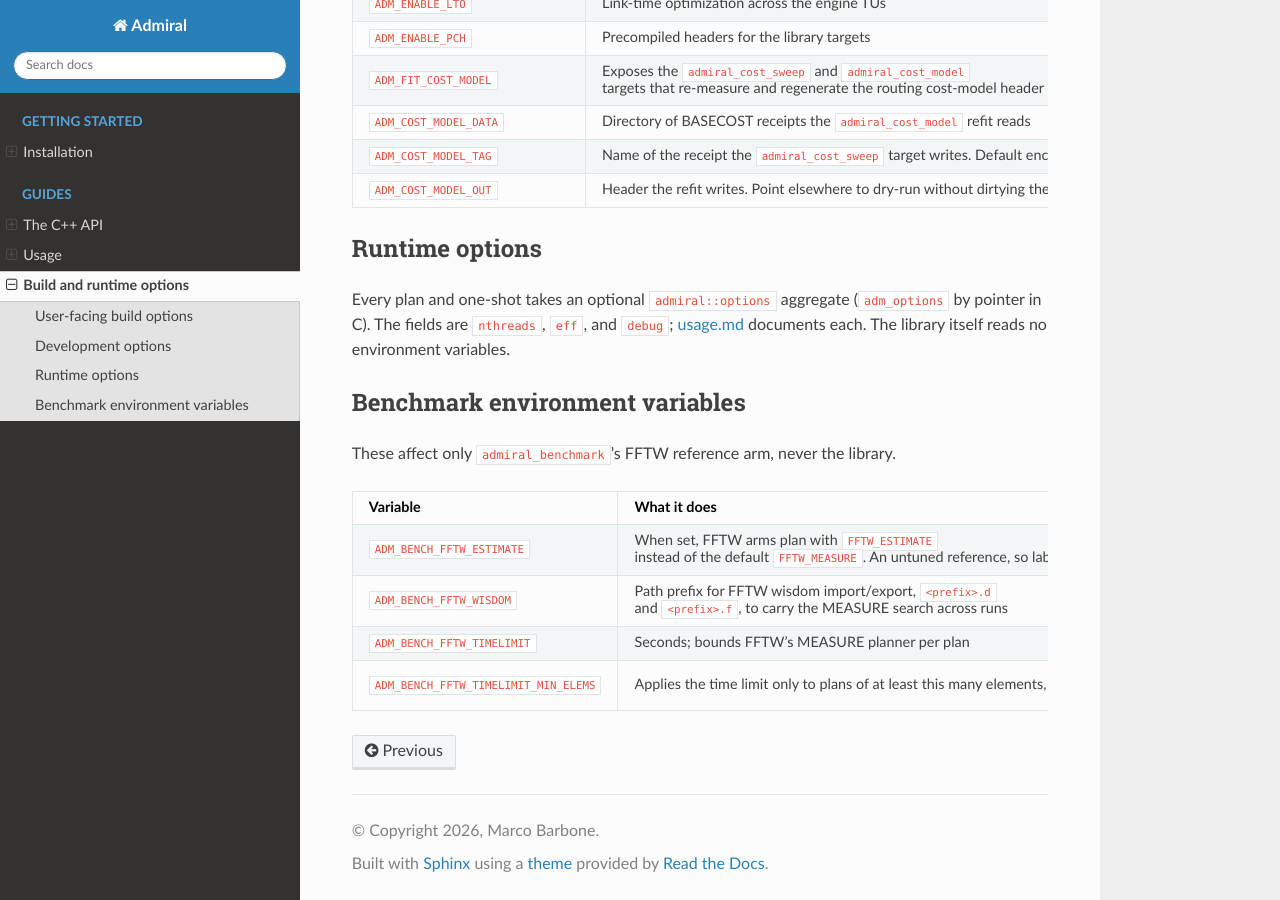
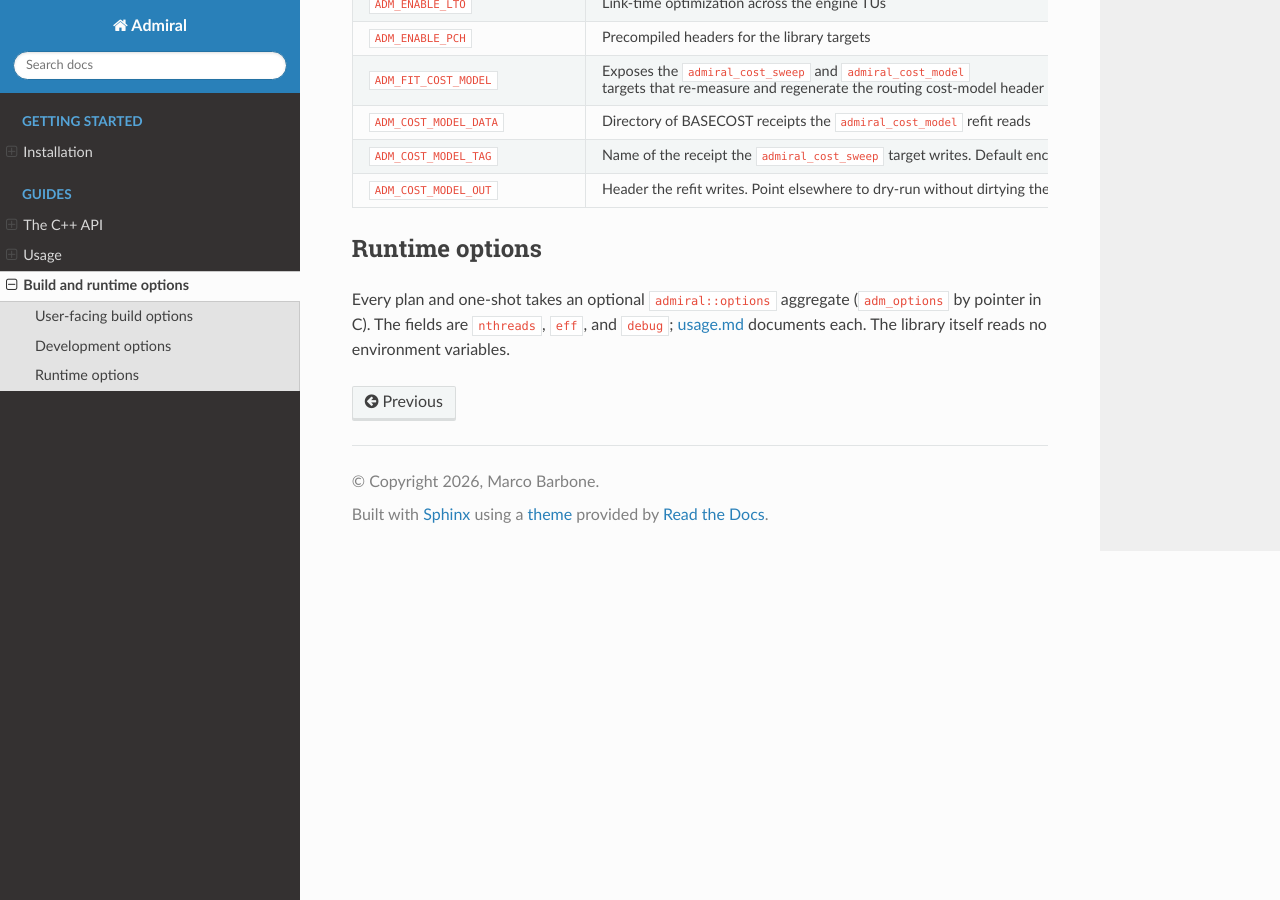
Before and after one commit to DiamonDinoia/admiral, a Sphinx documentation site: the page built from docs/build-options.md, in a window 1280 px wide and 900 px high, scrolled down 1277 px. Built offline with Sphinx 7.4.7 and the Read the Docs theme 3.1.0, drawn with Linux system fonts in a browser that asks for light colours; pages that are not in the unit, such as notebooks, are missing from menus.

Commit message:
refactor: drop the env knobs
ADM_LARGE_ROUTE_PROBE was the only escape hatch for a probe that already has a fallback
path when it throws, so the env var and large_route_probe_disabled() are dead weight;
the fallback constants alone now answer a host where the probe cannot run. The same pass
retires a handful of other getenv()-shaped seams (benchmark harness flags, the dif col
driver's std::function indirection) in favor of the owning call sites that replaced them.

Assisted-by: Claude Opus 5 <noreply@anthropic.com>

```diff
--- a/docs/build-options.md
+++ b/docs/build-options.md
@@ -50,14 +50,3 @@ Every plan and one-shot takes an optional `admiral::options` aggregate
 (`adm_options` by pointer in C). The fields are `nthreads`, `eff`, and `debug`;
 [usage.md](usage.md) documents each. The library itself reads no environment
 variables.
-
-## Benchmark environment variables
-
-These affect only `admiral_benchmark`'s FFTW reference arm, never the library.
-
-| Variable | What it does | Default |
-|----------|--------------|---------|
-| `ADM_BENCH_FFTW_ESTIMATE` | When set, FFTW arms plan with `FFTW_ESTIMATE` instead of the default `FFTW_MEASURE`. An untuned reference, so label runs that use it | unset (`MEASURE`) |
-| `ADM_BENCH_FFTW_WISDOM` | Path prefix for FFTW wisdom import/export, `<prefix>.d` and `<prefix>.f`, to carry the MEASURE search across runs | unset (no wisdom) |
-| `ADM_BENCH_FFTW_TIMELIMIT` | Seconds; bounds FFTW's MEASURE planner per plan | unset (no limit) |
-| `ADM_BENCH_FFTW_TIMELIMIT_MIN_ELEMS` | Applies the time limit only to plans of at least this many elements, so small sizes keep the unbounded planner | `1` (cap everywhere) |
```
Also changed, not shown: CLAUDE.md (+2 -2 lines), benchmark/README.md, 5 other files.
